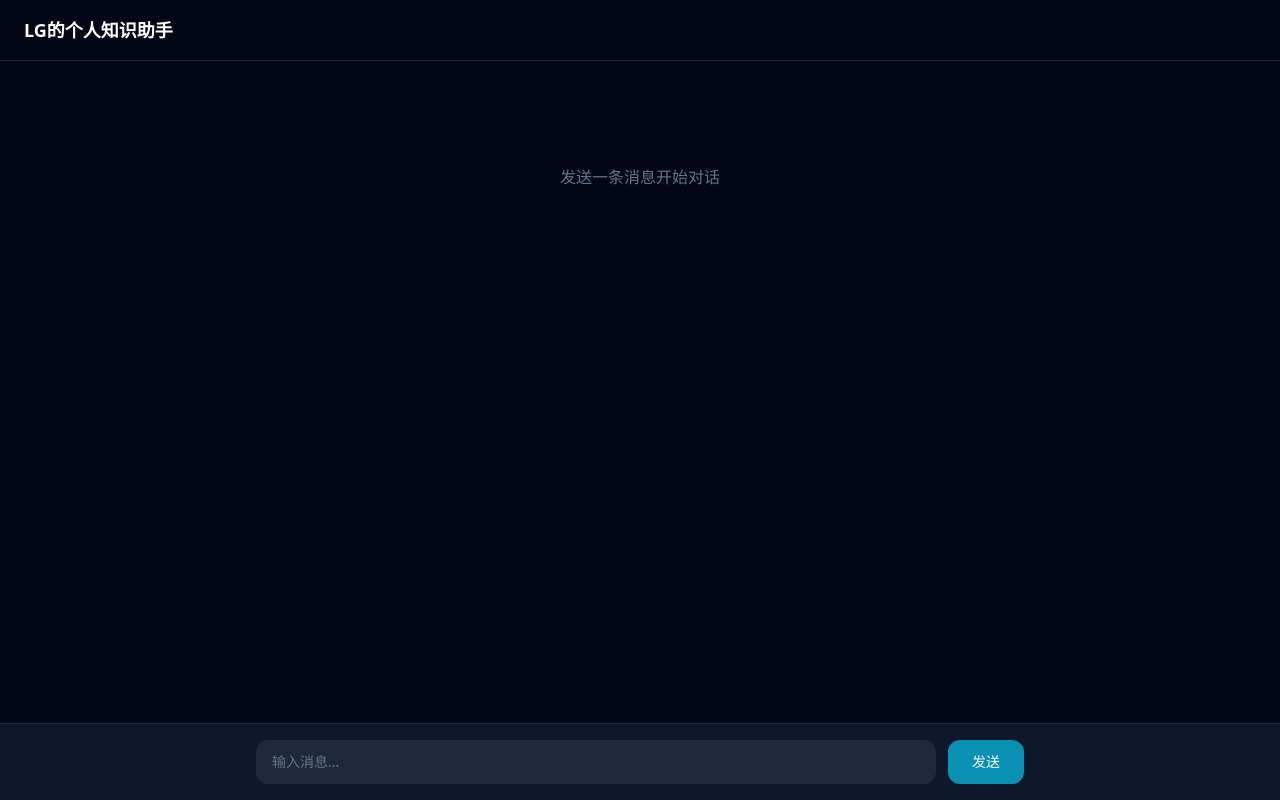
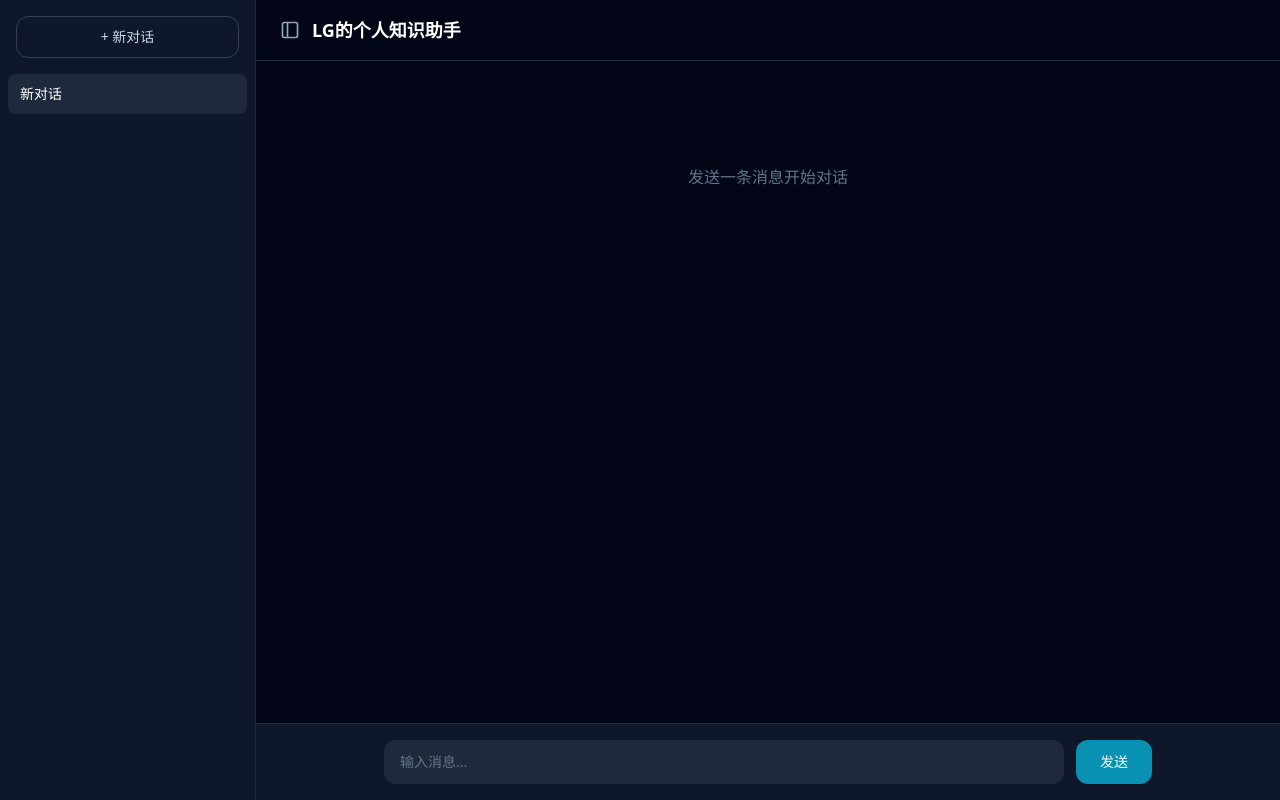
Before and after one commit to lg666kkk/lgAssistant, a Next.js app: page / in a window 1280 px wide. Built offline with nearby package versions, Linux system fonts and the light colour scheme.

Commit message:
feat:功能完善

```diff
--- a/app/globals.css
+++ b/app/globals.css
@@ -10,6 +10,27 @@
   box-sizing: border-box;
 }
 
-body {
+html, body {
   margin: 0;
+  height: 100%;
+  overflow: hidden;
 }
+
+@keyframes blink {
+  0%, 100% { opacity: 1; }
+  50% { opacity: 0; }
+}
+
+.streaming-msg .typing-cursor {
+  display: none;
+}
+
+.streaming-msg p:last-of-type .typing-cursor {
+  display: inline;
+}
+
+.typing-cursor::after {
+  content: "│";
+  animation: blink 1s step-end infinite;
+  color: #22d3ee;
+}
--- a/app/page.tsx
+++ b/app/page.tsx
@@ -1,86 +1,107 @@
 "use client";
-import { useState } from "react";
+import { useState, useRef, useEffect } from "react";
 import ReactMarkdown from "react-markdown";
 import { Prism as SyntaxHighlighter } from "react-syntax-highlighter";
 import { oneDark } from "react-syntax-highlighter/dist/esm/styles/prism";
-
-interface Message {
-  role: "user" | "assistant";
-  content: string;
-}
+import { useChatManager } from "@/hooks/use-chat-manager";
 
 export default function Home() {
-  const [messages, setMessages] = useState<Message[]>([]);
+  const {
+    sessions,
+    activeId,
+    activeSession,
+    createSession,
+    switchSession,
+    deleteSession,
+    rerender,
+  } = useChatManager();
+
   const [input, setInput] = useState("");
-  const [loading, setLoading] = useState(false);
-  const [error, setError] = useState<string | null>(null);
+  const [sidebarOpen, setSidebarOpen] = useState(true);
+  const messagesEndRef = useRef<HTMLDivElement>(null);
+
+  const { messages, loading, streaming, error } = activeSession;
+
+  useEffect(() => {
+    messagesEndRef.current?.scrollIntoView({ behavior: "smooth" });
+  }, [messages, messages.length > 0 ? messages[messages.length - 1].content : ""]);
 
   const handleSend = async () => {
-    try {
     if (!input.trim() || loading) return;
-      setLoading(true);
-      setError("");
-      const userMessage: Message = { role: "user", content: input };
-      const newMessages = [...messages, userMessage];
-      setMessages([...newMessages, { role: "assistant", content: "" }]);
+    const text = input;
     setInput("");
-      const response = await fetch("/api/chat", {
-        method: "POST",
-        headers: {
-          "Content-Type": "application/json",
-        },
-        body: JSON.stringify({ messages: newMessages }),
-      });
-      if (!response.ok) {
-        throw new Error("请求失败, 请稍后重试");
-      }
-      const reader = response.body!.getReader();
-      const decoder = new TextDecoder();
-      while (true) {
-        const { value, done } = await reader.read();
-        if (done) break;
-        const text = decoder.decode(value);
-        setMessages((prev) => {
-          const updated = [...prev];
-          updated[updated.length - 1] = {
-            ...updated[updated.length - 1],
-            content: updated[updated.length - 1].content + text,
-          };
-          return updated;
-        });
-      }
-    } catch (error) {
-      setError(error instanceof Error ? error.message : "发生未知错误");
-      setMessages((prev) =>
-        prev.filter(
-          (_, i) =>
-            !(
-              i === prev.length - 1 &&
-              prev[i].role === "assistant" &&
-              !prev[i].content
-            ),
-        ),
-      );
-    } finally {
-      setLoading(false);
-    }
+    await activeSession.send(text, rerender);
   };
 
   return (
-    <main className="flex h-screen flex-col bg-slate-950">
-      {/* 顶部标题栏 */}
-      <header className="border-b border-slate-800 px-6 py-4">
+    <div className="flex h-screen bg-slate-950">
+      {/* 侧边栏 */}
+      <aside
+        className={`flex flex-col border-r border-slate-800 bg-slate-900 transition-all duration-300 ${
+          sidebarOpen ? "w-64" : "w-0 overflow-hidden border-r-0"
+        }`}
+      >
+        <div className="p-4">
+          <button
+            onClick={createSession}
+            className="w-full rounded-xl border border-slate-700 px-4 py-2.5 text-sm text-slate-300 hover:bg-slate-800 transition-colors whitespace-nowrap"
+          >
+            + 新对话
+          </button>
+        </div>
+        <nav className="flex-1 overflow-y-auto px-2 space-y-1">
+          {sessions.map((session) => (
+            <div
+              key={session.id}
+              onClick={() => switchSession(session.id)}
+              className={`group flex items-center justify-between rounded-lg px-3 py-2.5 text-sm cursor-pointer transition-colors whitespace-nowrap ${
+                session.id === activeId
+                  ? "bg-slate-800 text-white"
+                  : "text-slate-400 hover:bg-slate-800/50 hover:text-slate-300"
+              }`}
+            >
+              <span className="truncate">{session.title}</span>
+              {sessions.length > 1 && (
+                <button
+                  onClick={(e) => {
+                    e.stopPropagation();
+                    deleteSession(session.id);
+                  }}
+                  className="ml-2 shrink-0 text-slate-500 opacity-0 group-hover:opacity-100 hover:text-red-400 transition-opacity"
+                >
+                  ✕
+                </button>
+              )}
+            </div>
+          ))}
+        </nav>
+      </aside>
+
+      {/* 主区域 */}
+      <main className="flex flex-1 flex-col">
+        <header className="flex items-center gap-3 border-b border-slate-800 px-6 py-4">
+          <button
+            onClick={() => setSidebarOpen((v) => !v)}
+            className="text-slate-400 hover:text-white transition-colors"
+          >
+            <svg width="20" height="20" viewBox="0 0 24 24" fill="none" stroke="currentColor" strokeWidth="2" strokeLinecap="round" strokeLinejoin="round">
+              <rect x="3" y="3" width="18" height="18" rx="2" />
+              <line x1="9" y1="3" x2="9" y2="21" />
+            </svg>
+          </button>
           <h1 className="text-lg font-semibold text-white">LG的个人知识助手</h1>
         </header>
 
-      {/* 消息列表 */}
         <div className="flex-1 overflow-y-auto p-6 space-y-4">
           {messages.length === 0 && (
             <p className="text-center text-slate-500 mt-20">
               发送一条消息开始对话
             </p>
           )}
-        {messages.map((msg, i) => (
+          {messages.map((msg, i) => {
+            const isStreaming =
+              streaming && msg.role === "assistant" && i === messages.length - 1;
+            return (
               <div
                 key={i}
                 className={`flex ${msg.role === "user" ? "justify-end" : "justify-start"}`}
@@ -90,21 +111,27 @@ export default function Home() {
                     msg.role === "user"
                       ? "bg-cyan-600 text-white"
                       : "bg-slate-800 text-slate-200"
-              }`}
+                  } ${isStreaming ? "streaming-msg" : ""}`}
                 >
                   <ReactMarkdown
                     components={{
+                      p({ children }) {
+                        return (
+                          <p>
+                            {children}
+                            {isStreaming && <span className="typing-cursor" />}
+                          </p>
+                        );
+                      },
                       code({ className, children }) {
                         const language = className?.replace("language-", "");
                         if (!language) {
-                      // 行内代码
                           return (
                             <code className="bg-slate-700 px-1.5 py-0.5 rounded text-sm">
                               {children}
                             </code>
                           );
                         }
-                    // 代码块
                         return (
                           <SyntaxHighlighter language={language} style={oneDark}>
                             {String(children).replace(/\n$/, "")}
@@ -117,7 +144,9 @@ export default function Home() {
                   </ReactMarkdown>
                 </div>
               </div>
-        ))}
+            );
+          })}
+          <div ref={messagesEndRef} />
           {error && (
             <div className="flex justify-start">
               <div className="rounded-2xl bg-red-900/30 px-4 py-3 text-sm text-red-400">
@@ -127,7 +156,6 @@ export default function Home() {
           )}
         </div>
 
-      {/* 底部输入区域 */}
         <div className="border-t border-slate-800 bg-slate-900 p-4">
           <div className="mx-auto flex max-w-3xl gap-3">
             <input
@@ -148,5 +176,6 @@ export default function Home() {
           </div>
         </div>
       </main>
+    </div>
   );
 }
--- /dev/null
+++ b/hooks/use-chat-manager.ts
@@ -0,0 +1,49 @@
+import { useState, useCallback, useRef } from "react";
+import { ChatSession } from "@/lib/chat-session";
+
+export function useChatManager() {
+  const sessionsRef = useRef<ChatSession[]>([new ChatSession()]);
+  const [activeId, setActiveId] = useState(sessionsRef.current[0].id);
+  const [, forceUpdate] = useState(0);
+
+  const rerender = useCallback(() => forceUpdate((n) => n + 1), []);
+
+  const sessions = sessionsRef.current;
+  const activeSession = sessions.find((s) => s.id === activeId) ?? sessions[0];
+
+  const createSession = useCallback(() => {
+    const session = new ChatSession();
+    sessionsRef.current.push(session);
+    setActiveId(session.id);
+    rerender();
+  }, [rerender]);
+
+  const switchSession = useCallback((id: string) => {
+    setActiveId(id);
+  }, []);
+
+  const deleteSession = useCallback(
+    (id: string) => {
+      const list = sessionsRef.current;
+      if (list.length <= 1) return;
+      const target = list.find((s) => s.id === id);
+      target?.abort();
+      sessionsRef.current = list.filter((s) => s.id !== id);
+      if (activeId === id) {
+        setActiveId(sessionsRef.current[0].id);
+      }
+      rerender();
+    },
+    [activeId, rerender],
+  );
+
+  return {
+    sessions,
+    activeId,
+    activeSession,
+    createSession,
+    switchSession,
+    deleteSession,
+    rerender,
+  };
+}
--- /dev/null
+++ b/lib/chat-session.ts
@@ -0,0 +1,79 @@
+export interface Message {
+  role: "user" | "assistant";
+  content: string;
+}
+
+export class ChatSession {
+  id: string;
+  title = "新对话";
+  messages: Message[] = [];
+  loading = false;
+  streaming = false;
+  error: string | null = null;
+  private abortController: AbortController | null = null;
+
+  constructor(id?: string) {
+    this.id = id ?? crypto.randomUUID();
+  }
+
+  async send(input: string, onUpdate: () => void) {
+    if (!input.trim() || this.loading) return;
+
+    this.loading = true;
+    this.error = null;
+    const userMessage: Message = { role: "user", content: input };
+    this.messages.push(userMessage);
+
+    if (this.messages.length === 1) {
+      this.title = input.slice(0, 20) || "新对话";
+    }
+
+    this.messages.push({ role: "assistant", content: "" });
+    onUpdate();
+
+    try {
+      this.abortController = new AbortController();
+      const response = await fetch("/api/chat", {
+        method: "POST",
+        headers: { "Content-Type": "application/json" },
+        body: JSON.stringify({
+          messages: this.messages.slice(0, -1),
+        }),
+        signal: this.abortController.signal,
+      });
+
+      if (!response.ok) {
+        throw new Error("请求失败, 请稍后重试");
+      }
+
+      const reader = response.body!.getReader();
+      const decoder = new TextDecoder();
+      this.streaming = true;
+      onUpdate();
+
+      while (true) {
+        const { value, done } = await reader.read();
+        if (done) break;
+        const text = decoder.decode(value);
+        this.messages[this.messages.length - 1].content += text;
+        onUpdate();
+      }
+    } catch (err) {
+      if ((err as Error).name === "AbortError") return;
+      this.error = err instanceof Error ? err.message : "发生未知错误";
+      const last = this.messages[this.messages.length - 1];
+      if (last.role === "assistant" && !last.content) {
+        this.messages.pop();
+      }
+    } finally {
+      this.loading = false;
+      this.streaming = false;
+      this.abortController = null;
+      onUpdate();
+    }
+  }
+
+  abort() {
+    this.abortController?.abort();
+  }
+}
--- a/package.json
+++ b/package.json
@@ -10,6 +10,8 @@
   },
   "dependencies": {
     "@anthropic-ai/sdk": "^0.95.1",
+    "@notionhq/client": "^5.20.0",
+    "@supabase/supabase-js": "^2.105.4",
     "@types/node": "^20.12.12",
     "@types/react": "^18.3.3",
     "@types/react-dom": "^18.3.0",
```
Also changed, not shown: lib/supabase.ts (added, +75 -0 lines), .claude/settings.local.json (added), 1 other file (tests, documents, lock files or other folders). Lines whose indentation alone changed are shown as unchanged.
